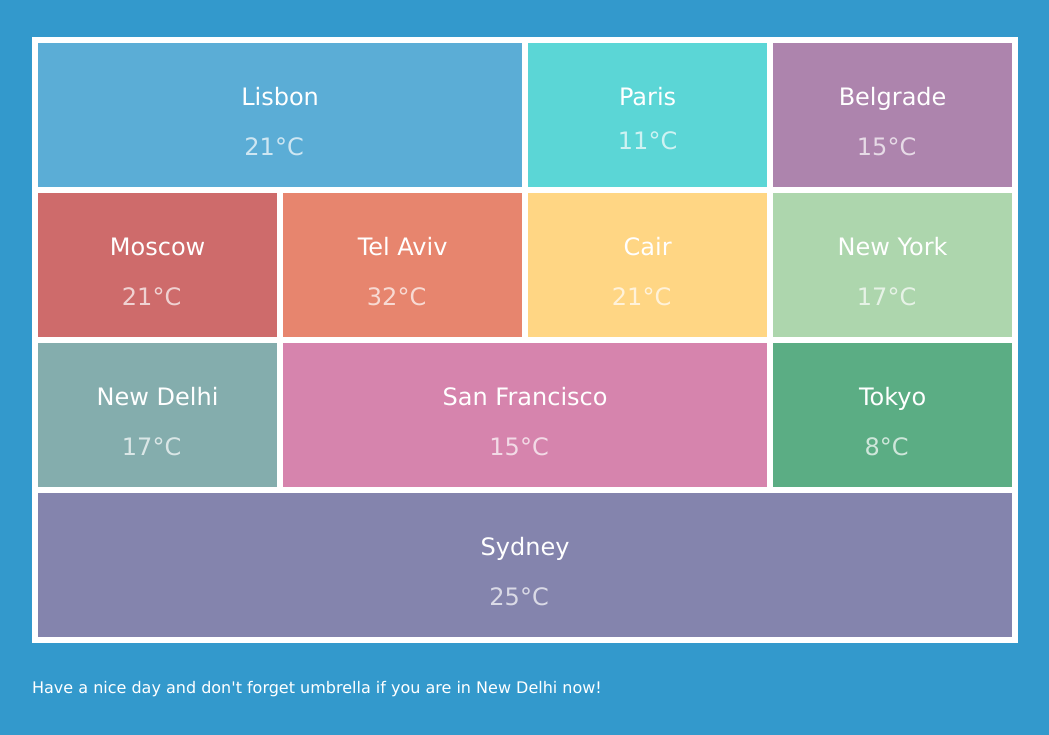
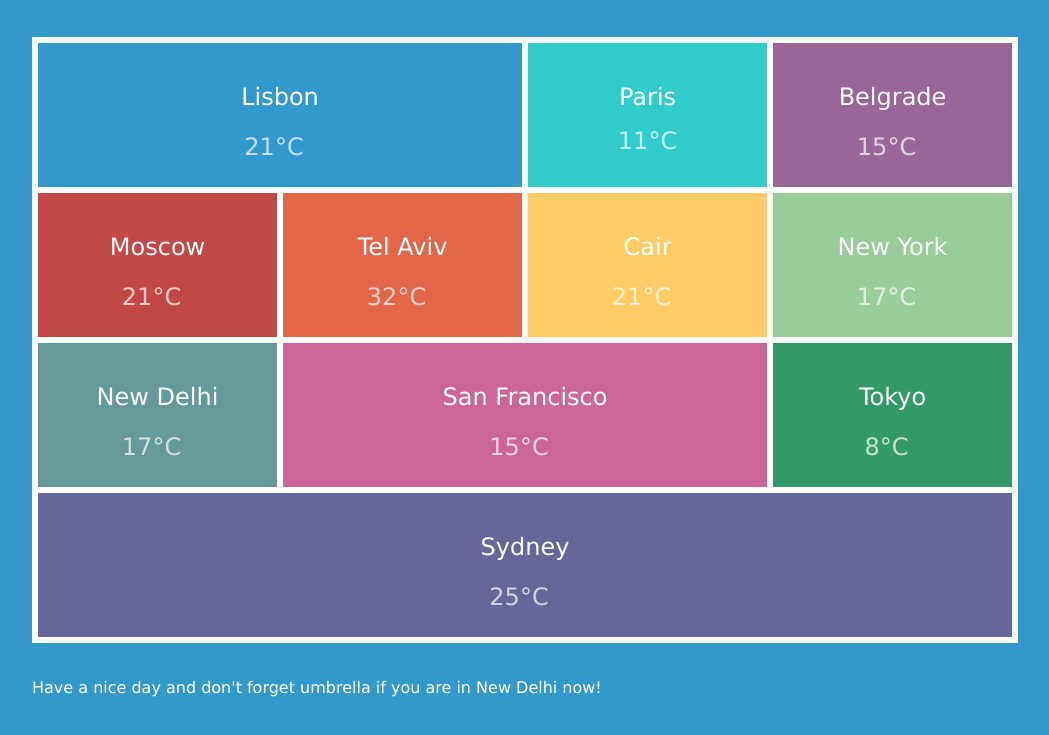
Before and after one commit to dev-kucha/bra-07-homework-02, a plain HTML site: page index.html in a window 1280 px wide. Shown: the part 101-836 px from the top of the page, without its empty margins (115-1164 px from the left). Drawn offline with Linux system fonts and the light colour scheme; some icons are missing; a web font is replaced by a local one.

Commit message:
2x-hover fix

```diff
--- a/css/styles.css
+++ b/css/styles.css
@@ -121,12 +121,12 @@ li .weather span {
     background-color: #666699;
 }
 
-li {
-    opacity:0.8;
+ul:hover li:not(:hover) {
+    opacity:0.6;
 }
-li:hover {
+/* li:hover {
     opacity: 1;
-}
+} */
 
 main ul {
     margin-bottom: 35px;
```
